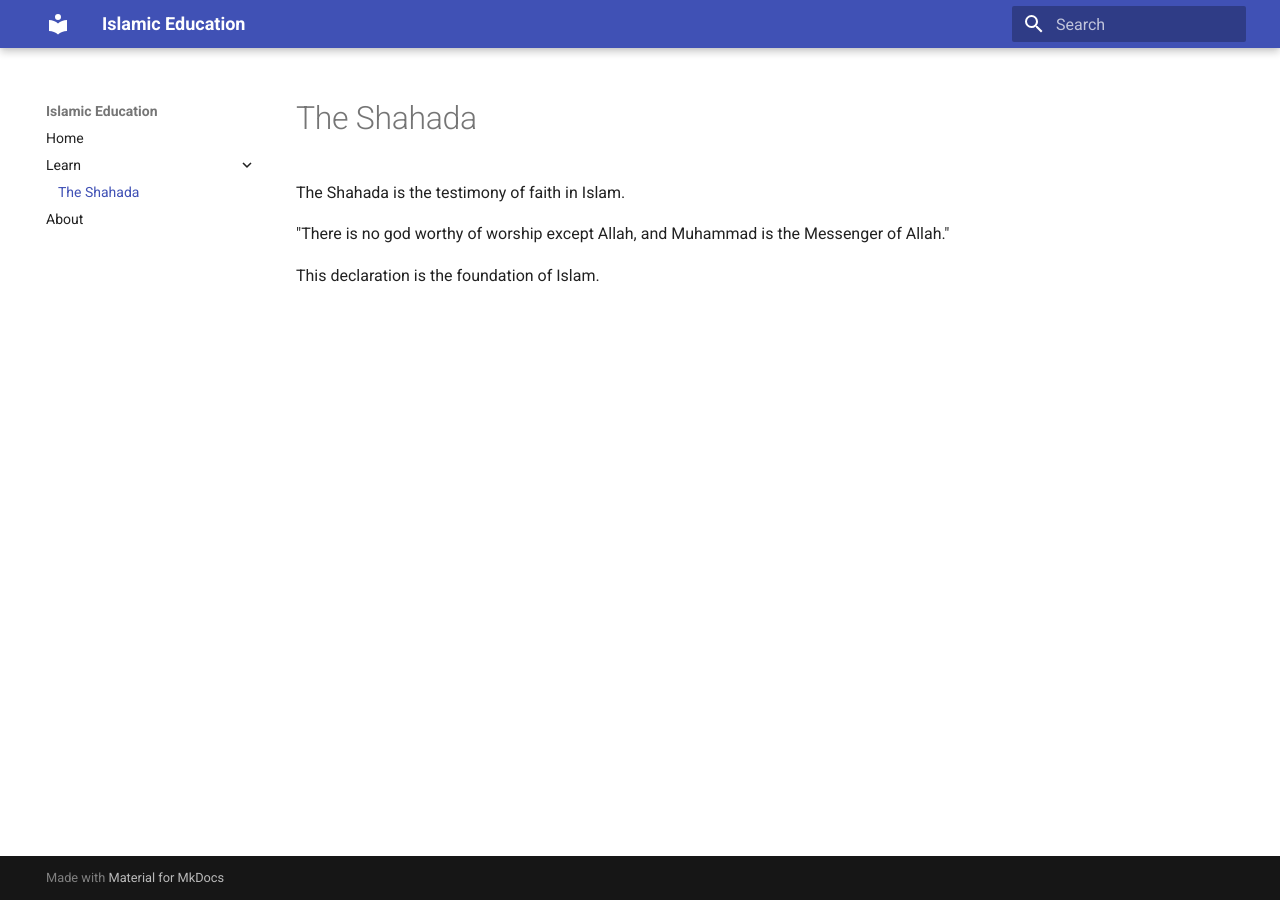
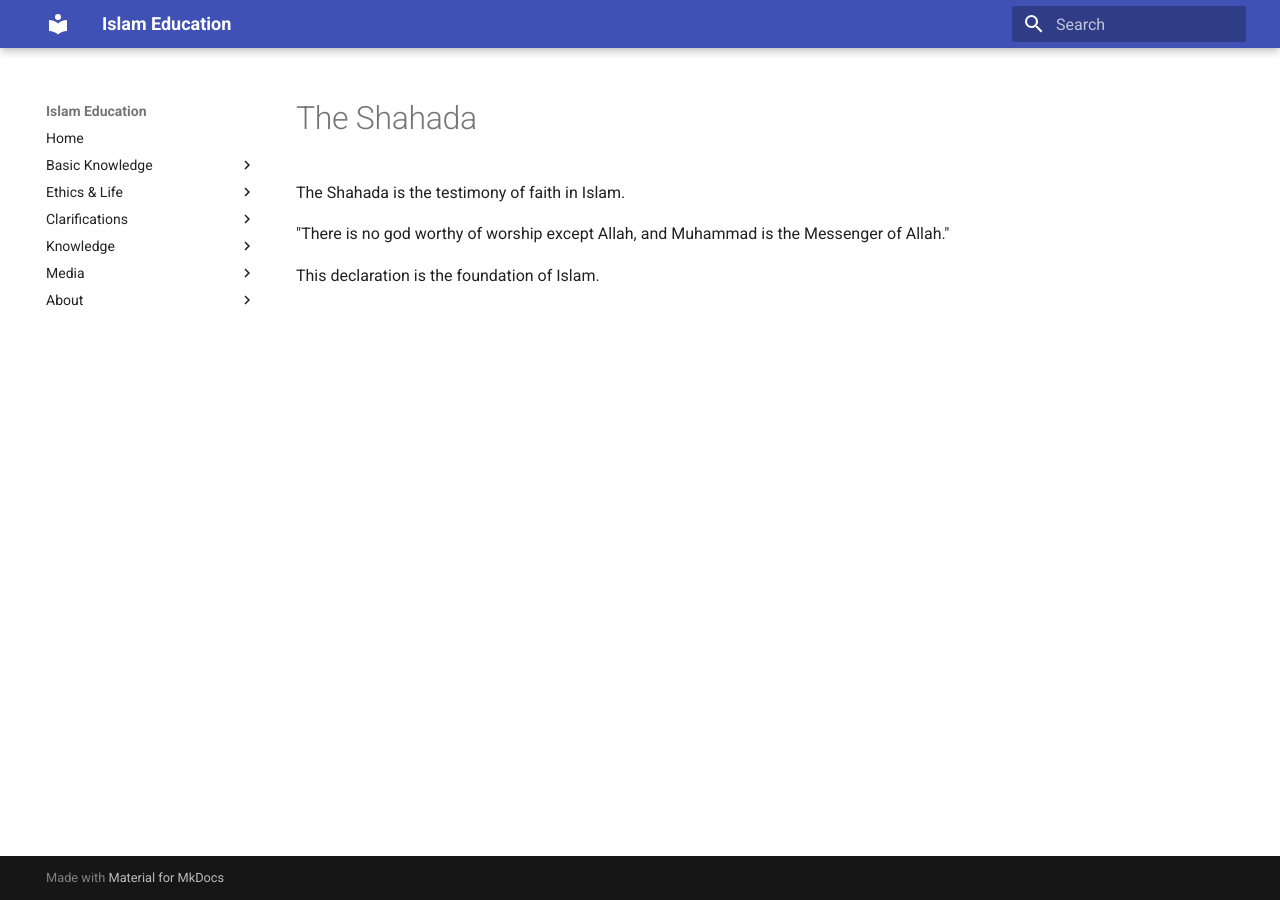
Before and after one commit to islam-education/islam-education, an MkDocs documentation site: the page built from docs/learn/shahada.md, in a window 1280 px wide. Built offline with MkDocs 1.6.1 and Material for MkDocs 9.7.7, drawn with Linux system fonts in a browser that asks for light colours; part of the change alters nothing that is shown.

Commit message:
Update mkdocs.yml

```diff
--- a/mkdocs.yml
+++ b/mkdocs.yml
@@ -1,5 +1,5 @@
-site_name: Islamic Education
-site_description: Clear and accessible knowledge about Islam
+site_name: Islam Education
+site_description: Clear, authentic and accessible knowledge about Islam
 site_url: https://islam-education.com
 
 theme:
@@ -8,6 +8,34 @@ theme:
 
 nav:
   - Home: index.md
-  - Learn:
-      - The Shahada: learn/shahada.md
-  - About: about.md
+
+  - Basic Knowledge:
+      - What is Islam?: basic-knowledge/what-is-islam.md
+      - Who is Muhammad ﷺ?: basic-knowledge/muhammad.md
+      - The Qur’an: basic-knowledge/quran.md
+      - The Five Pillars:
+          - Shahada: basic-knowledge/pillars/shahada.md
+          - Prayer (Salah): basic-knowledge/pillars/prayer.md
+          - Charity (Zakah): basic-knowledge/pillars/charity.md
+          - Fasting (Ramadan): basic-knowledge/pillars/fasting.md
+          - Pilgrimage (Hajj): basic-knowledge/pillars/hajj.md
+      - Articles of Faith: basic-knowledge/articles-of-faith.md
+
+  - Ethics & Life:
+      - Morals & Character: ethics-life/morals.md
+      - Daily Life of a Muslim: ethics-life/daily-life.md
+
+  - Clarifications:
+      - Common Misconceptions: clarifications/misconceptions.md
+
+  - Knowledge:
+      - Islamic History: knowledge/history.md
+      - Law (Basics): knowledge/law-basics.md
+      - Spirituality (Ihsan): knowledge/spirituality.md
+
+  - Media:
+      - Videos: media/videos.md
+
+  - About:
+      - About the Project: about/project.md
+      - Support: about/support.md
```
